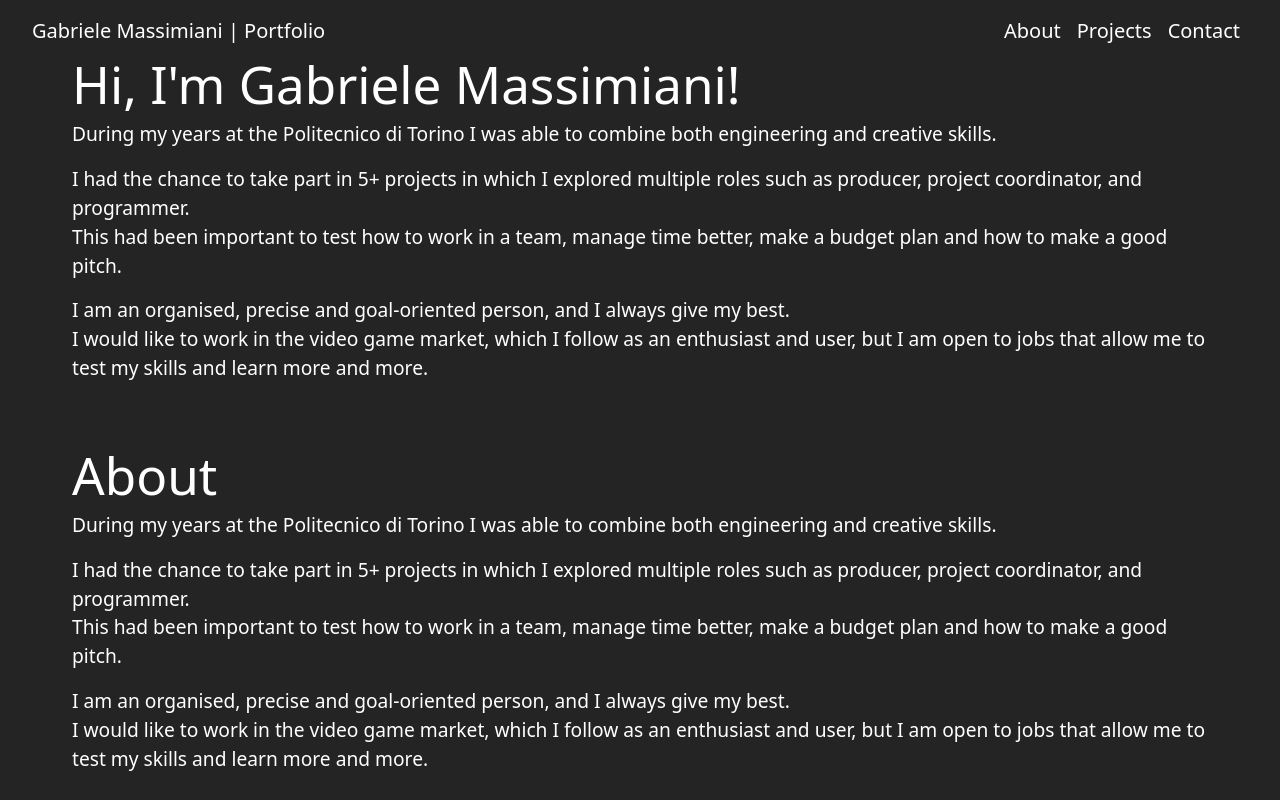
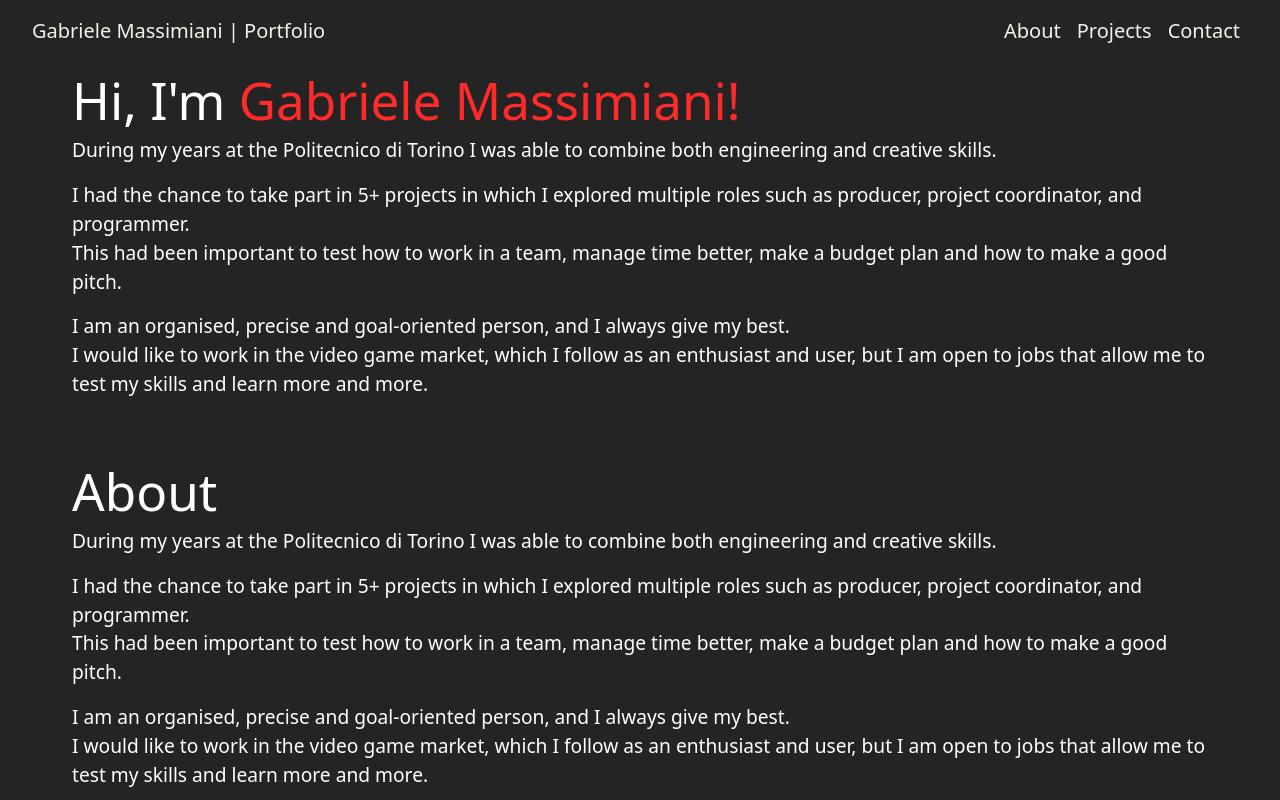
Before and after one commit to Massi327/Gabriele-Massimiani-Portfolio, a React (Vite) app in the folder portfolio/: page / in a window 1280 px wide. Shown: the top 800 px of the page. Built offline with nearby package versions, Linux system fonts and the light colour scheme.

Commit message:
[ADD] Aggiunta palette

```diff
--- a/portfolio/src/App.css
+++ b/portfolio/src/App.css
@@ -1,18 +1,24 @@
 :root {
-  margin: 0 auto;
   --dark: #242424;
-  --scrolled: #ffffff;
-  --navlink-color: white;
+  --red: #FF2B2B;
+  --secondary: #BEA6A1;
+  --text: #F0F3EA;
+  --scrolled: var(--red);
+  --navlink-color: var(--text);
   --navlink-scrolled-color: var(--dark);
-  --navbrand-color: white;
+  --navbrand-color: var(--text);
   --navbrand-scrolled-color: var(--dark);
+}
+
+.red-text {
+  color: var(--red);
 }
 
 body {
   margin: 0;
   padding: 0;
-  background-color: var(--dark); /* Applica il colore di sfondo a tutta la pagina */
-  color: white; /* Imposta il colore del testo a bianco per contrastare con lo sfondo scuro */
+  background-color: var(--dark);
+  color: var(--text);
 }
 
 .navbar {
@@ -26,7 +32,6 @@ body {
 
 .navbar.scrolled {
   background-color: var(--scrolled);
-  color: var(--dark);
 }
 
 .navbar .container {
--- a/portfolio/src/App.jsx
+++ b/portfolio/src/App.jsx
@@ -9,9 +9,9 @@ function App() {
     <>
       <Header/>
       <Container className="home">
-        <Row className='section m-5 pt-2'>
+        <Row className='section m-5 pt-4'>
           <Col>
-          <h1>Hi, I'm Gabriele Massimiani!</h1>
+          <h1>Hi, I'm <span className='red-text'>Gabriele Massimiani!</span></h1>
           <p className='p'>
             During my years at the Politecnico di
             Torino I was able to combine both
```
